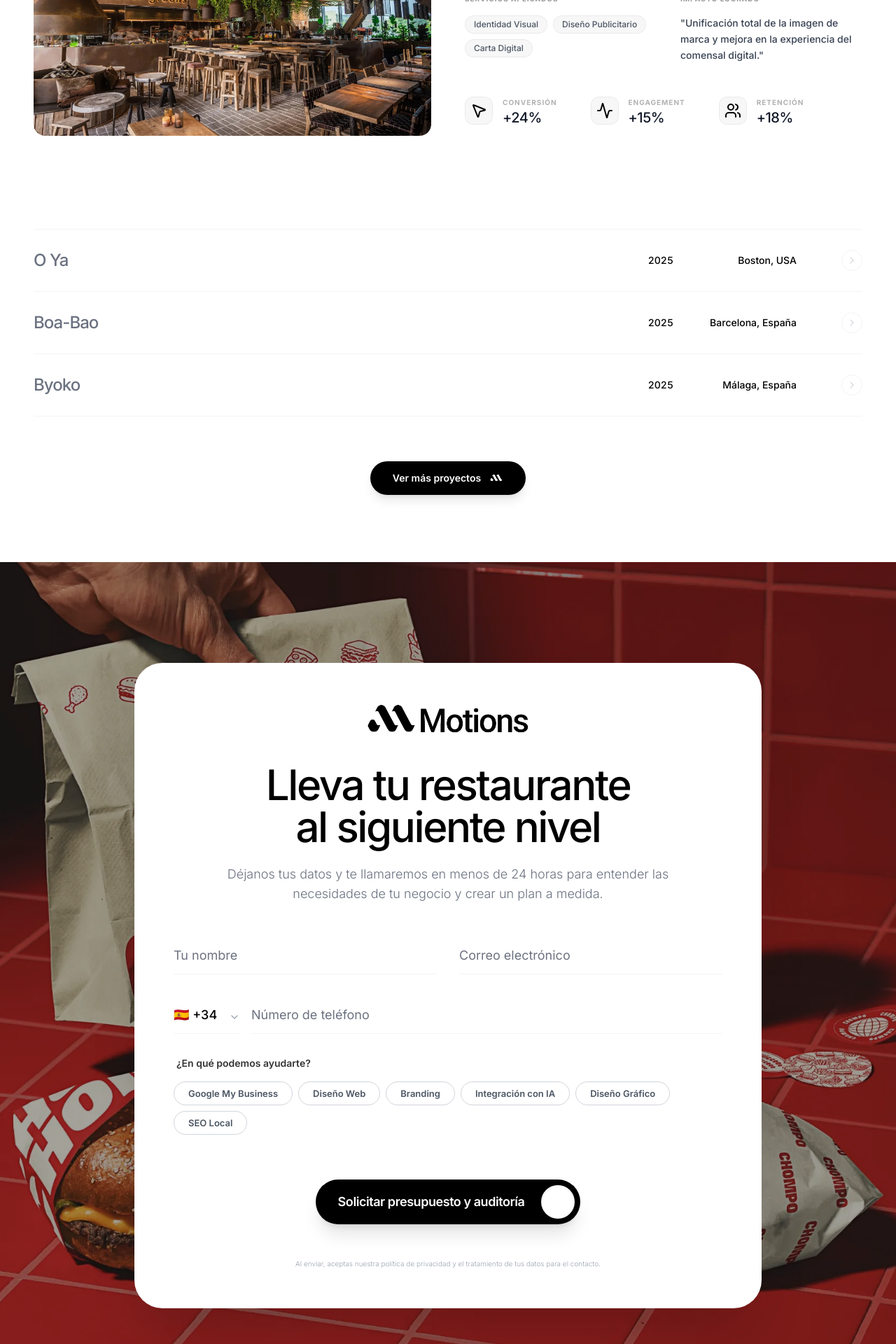
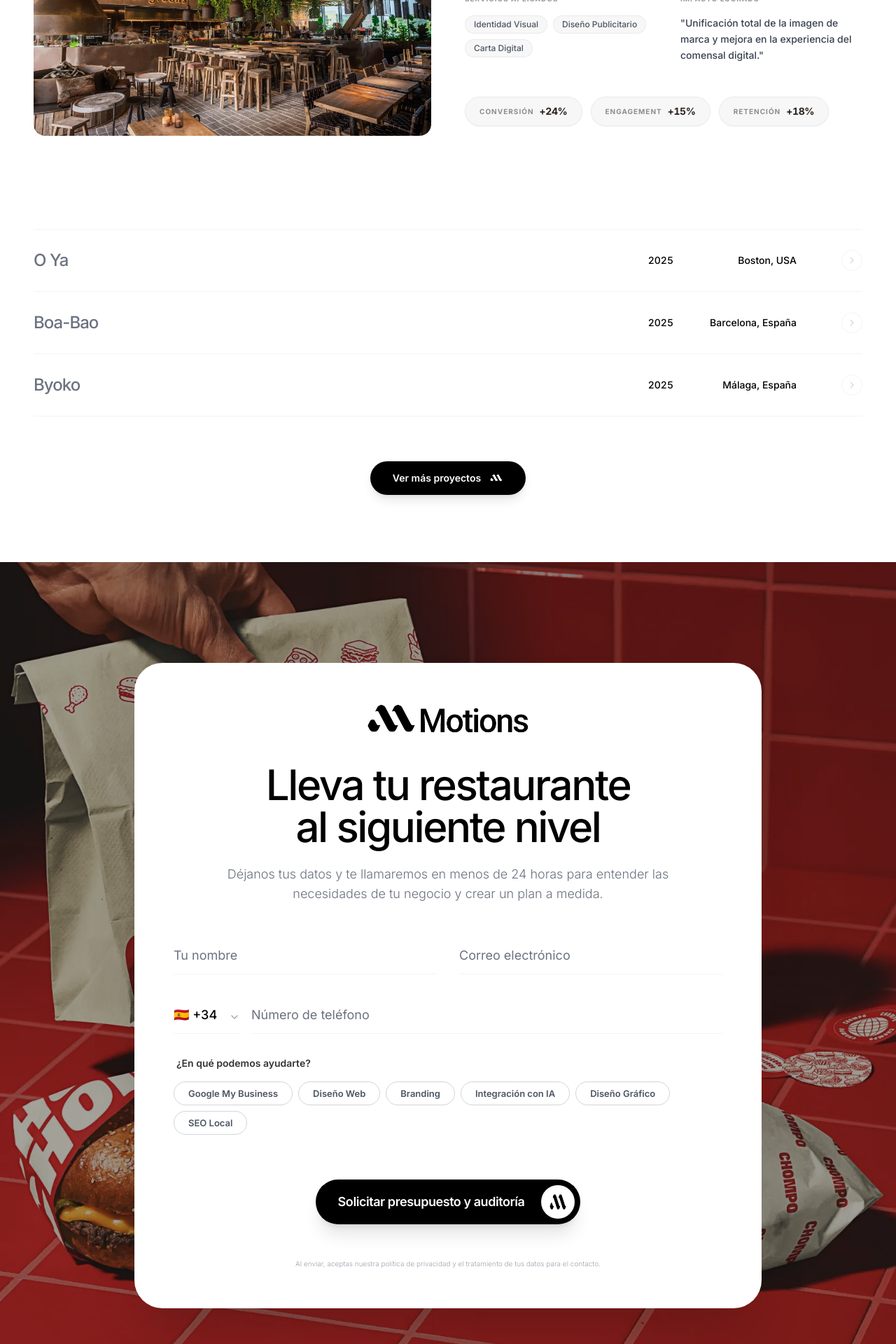
Before and after one commit to motionsmanagement/Motions, a React (Vite) app: page / in a window 1280 px wide. Shown: the part 4560-6480 px from the top of the page at 70% size. Built offline with nearby package versions, Linux system fonts and the light colour scheme.

Commit message:
feat: rediseño de métricas en formato pill y actualización de anagrama en CTA

```diff
--- a/components/FinalCTA.tsx
+++ b/components/FinalCTA.tsx
@@ -150,7 +150,7 @@ const FinalCTA: React.FC = () => {
                       <span className="hidden md:inline">Solicitar presupuesto y auditoría</span>
                     </span>
                     <div className="w-10 h-10 md:w-12 md:h-12 rounded-full bg-white flex items-center justify-center text-black shadow-inner">
-                      <img src="/anagram.png" alt="Motions Anagram" className="w-5 h-5 md:w-6 md:h-6 group-hover:rotate-12 transition-transform opacity-80" />
+                      <img src="/anagram2.png" alt="Motions Anagram" className="w-5 h-5 md:w-6 md:h-6 group-hover:rotate-12 transition-transform opacity-100" />
                     </div>
                   </button>
                 </div>
--- a/components/SuccessStories.tsx
+++ b/components/SuccessStories.tsx
@@ -261,17 +261,12 @@ const SuccessStories: React.FC = () => {
                                                 </div>
                                             </div>
 
-                                            {/* Minimalist Metrics Tags Row */}
-                                            <div className="flex flex-wrap items-center gap-x-12 gap-y-6">
+                                            {/* Premium Pill Metrics Row */}
+                                            <div className="flex flex-wrap items-center gap-3">
                                                 {item.metrics.map((metric, idx) => (
-                                                    <div key={idx} className="flex items-center gap-3.5 group/metric">
-                                                        <div className="w-10 h-10 rounded-xl bg-black/[0.03] border border-black/5 flex items-center justify-center shrink-0">
-                                                            <metric.icon className="w-4.5 h-4.5 text-black" />
-                                                        </div>
-                                                        <div className="flex flex-col">
-                                                            <span className="text-[10px] font-bold text-black uppercase tracking-widest mb-1 opacity-30">{metric.label}</span>
-                                                            <span className="text-xl font-medium text-gray-900 tracking-tight leading-none">{metric.value}</span>
-                                                        </div>
+                                                    <div key={idx} className="flex items-center gap-2 px-5 py-2.5 bg-black/[0.03] border border-black/5 rounded-full group/metric hover:bg-black hover:text-white transition-all duration-300 shadow-sm">
+                                                        <span className="text-[10px] font-bold uppercase tracking-[0.1em] opacity-50 group-hover:text-white group-hover:opacity-80">{metric.label}</span>
+                                                        <span className="text-sm font-extrabold tracking-tight tabular-nums">{metric.value}</span>
                                                     </div>
                                                 ))}
                                             </div>
```
Also changed, not shown: public/anagram2.png (added).
